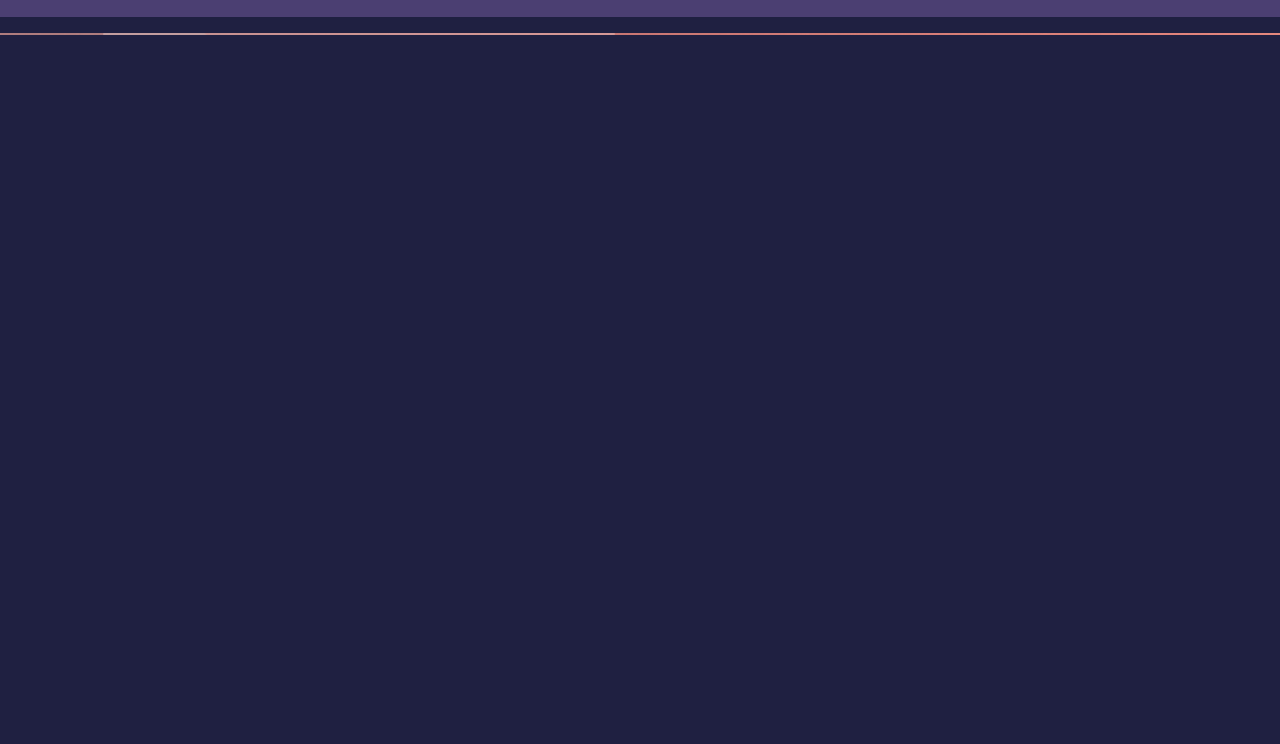
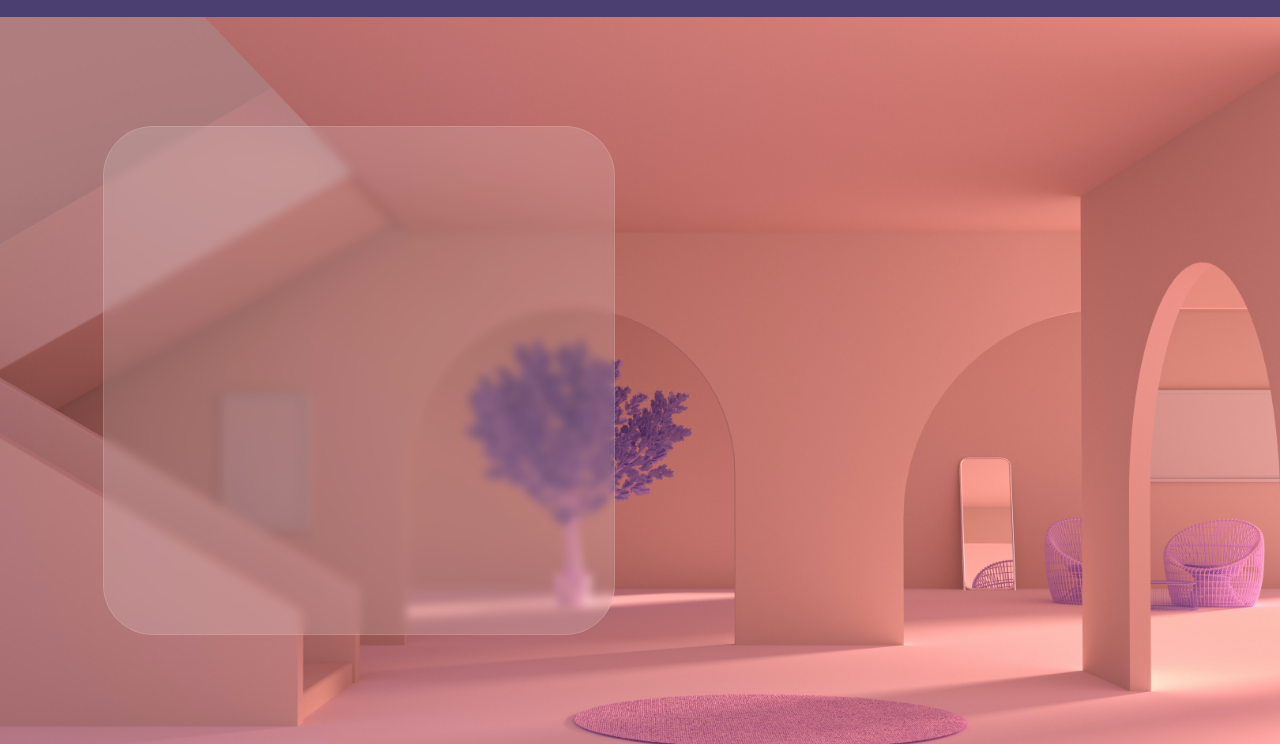
Before and after one commit to santy0627/claseJC-30sep, a plain HTML site: page index.html in a window 1280 px wide. Shown: the part 71-815 px from the top of the page. Drawn offline with Linux system fonts and the light colour scheme.

Commit message:
no se que hice pero hay un cambio

```diff
--- a/style.css
+++ b/style.css
@@ -42,7 +42,6 @@ nav{
 .list__element:hover{
     transform: scale(1.3);
     transition: .3s ease all;
-
 }
 
 .list__enlace{
@@ -76,7 +75,7 @@ nav{
 
 .container{
     width: 100%;
-    height: 80%;
+    height: 90.9vh;
     background-image: url(./img/bg.jpg);
     background-size: cover;
     display: inline-flex;
```
